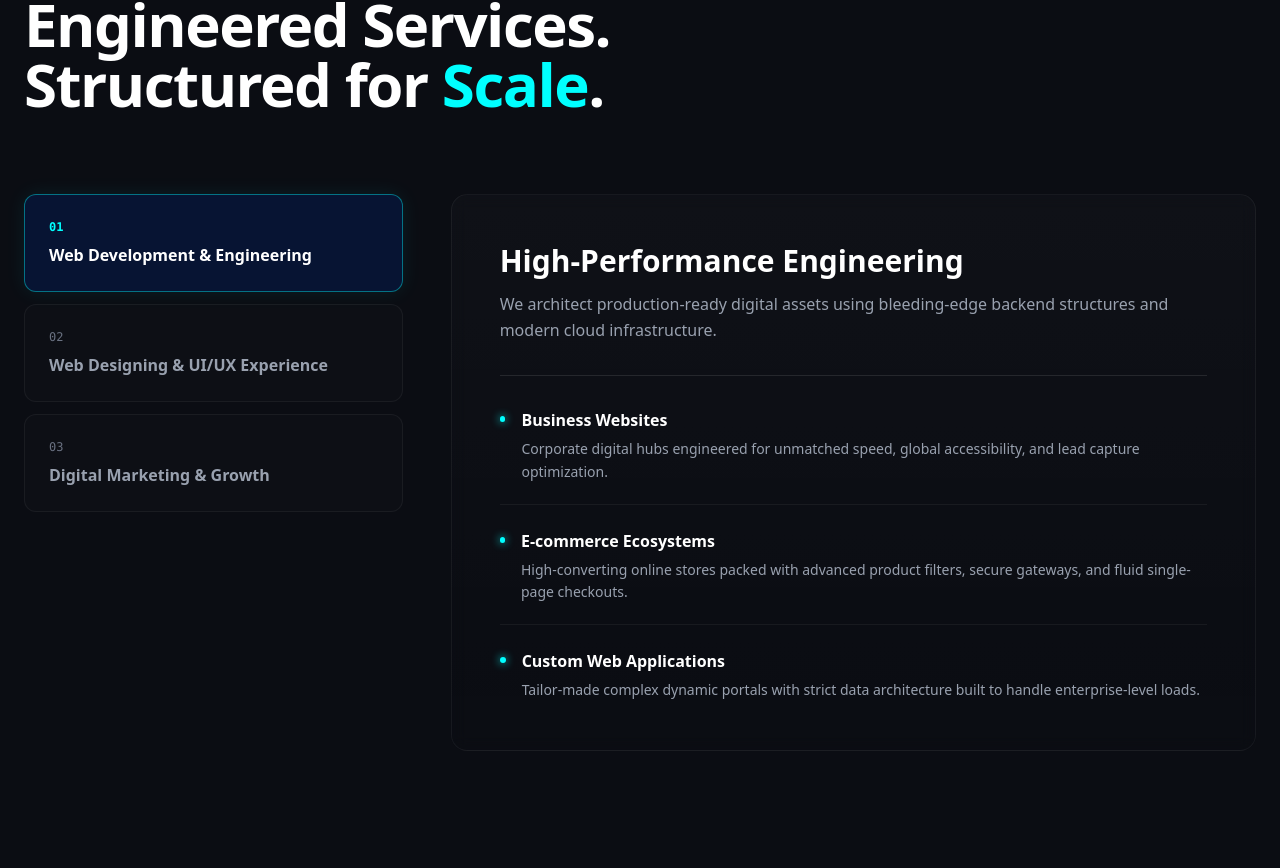
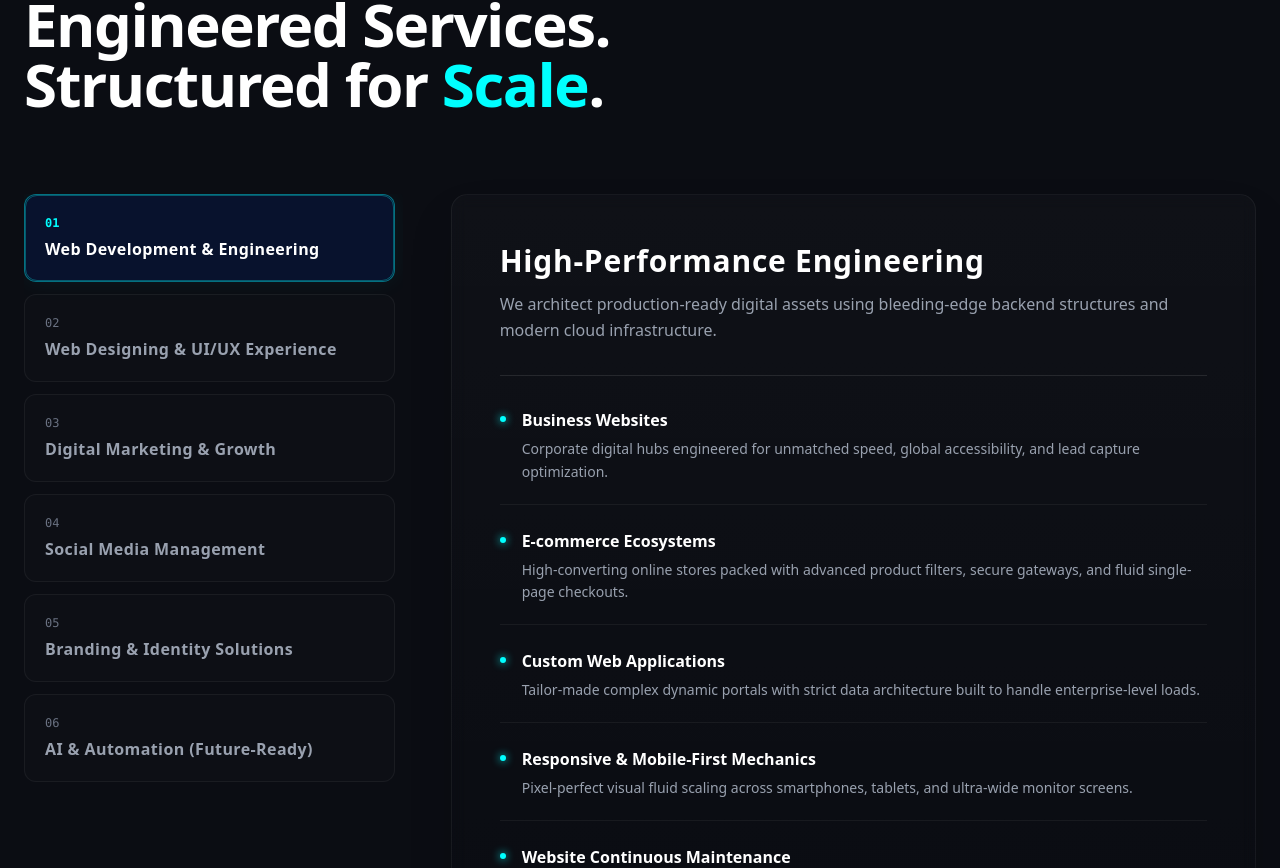
Before and after one commit to manikdhiman/IT-COMPANY, a Next.js app in the folder client/: page / in a window 1280 px wide. Shown: the part 1752-2620 px from the top of the page. Built offline with nearby package versions, Linux system fonts and the light colour scheme.

Commit message:
UI Completeness: Restored all 6 corporate operational service blocks inside the master navigation tree

```diff
--- a/client/app/components/Services.tsx
+++ b/client/app/components/Services.tsx
@@ -12,7 +12,9 @@ const finalServicesStructure = [
     subServices: [
       { name: "Business Websites", details: "Corporate digital hubs engineered for unmatched speed, global accessibility, and lead capture optimization." },
       { name: "E-commerce Ecosystems", details: "High-converting online stores packed with advanced product filters, secure gateways, and fluid single-page checkouts." },
-      { name: "Custom Web Applications", details: "Tailor-made complex dynamic portals with strict data architecture built to handle enterprise-level loads." }
+      { name: "Custom Web Applications", details: "Tailor-made complex dynamic portals with strict data architecture built to handle enterprise-level loads." },
+      { name: "Responsive & Mobile-First Mechanics", details: "Pixel-perfect visual fluid scaling across smartphones, tablets, and ultra-wide monitor screens." },
+      { name: "Website Continuous Maintenance", details: "Around-the-clock live site monitoring, security patch deployment, server health checks, and database backups." }
     ]
   },
   {
@@ -22,7 +24,9 @@ const finalServicesStructure = [
     description: "We map intuitive design blueprints, reducing digital friction while maintaining premium brand aesthetics.",
     subServices: [
       { name: "Modern Website Design", details: "Immersive, clean, and futuristic interface assets designed to instantly grab audience attention." },
-      { name: "High-Converting Landing Pages", details: "Highly strategic single-page visual layouts structured specifically for aggressive conversion optimization." }
+      { name: "High-Converting Landing Pages", details: "Highly strategic single-page visual layouts structured specifically for aggressive conversion optimization." },
+      { name: "Interactive Wireframes & UI/UX", details: "Deep structural information blueprints and mockups mapped out prior to actual production coding." },
+      { name: "User Experience Optimization", details: "Analyzing live heatmaps and user journeys to eliminate usability bottlenecks and friction points." }
     ]
   },
   {
@@ -32,7 +36,44 @@ const finalServicesStructure = [
     description: "We configure multi-channel advertising engines that feed your sales pipelines with highly qualified revenue leads.",
     subServices: [
       { name: "Search Engine Optimization (SEO)", details: "Rigid schema implementation, deep keyword profiling, and speed audits to dominate organic Google rankings." },
-      { name: "Google Ads / PPC Campaigns", details: "Precision-targeted paid search and display networks optimized for hyper-focused conversion-per-click metrics." }
+      { name: "Google Ads / PPC Campaigns", details: "Precision-targeted paid search and display networks optimized for hyper-focused conversion-per-click metrics." },
+      { name: "Social Media Optimization", details: "Data-driven organic reach frameworks across active platforms to establish authoritative market presence." },
+      { name: "Content Strategy & Copywriting", details: "Crafting compelling text assets and technical write-ups that transform casual readers into brand clients." },
+      { name: "High-Yield Lead Generation Funnels", details: "Building structural value pipelines designed to systemically capture B2B or B2C customer information." }
+    ]
+  },
+  {
+    id: "smm",
+    category: "04 / Social Media Management",
+    title: "Brand Authority Management",
+    description: "We handle your active corporate digital handles to foster organic audience growth and aesthetic consistency.",
+    subServices: [
+      { name: "Cross-Platform Handle Management", details: "End-to-end publishing calendar operations on Instagram, LinkedIn, and Facebook ecosystems." },
+      { name: "Strategic Content Creation", details: "Trend-driven concept scripting, research hooks, and interactive content planning matching your niche tone." },
+      { name: "Premium Post & Media Designing", details: "Stunning technical carousels, infographics, and visual elements customized to your unique color scheme." },
+      { name: "Organic Brand Growth Blueprints", details: "Community interaction schemas, authority hashtag modeling, and algorithmic engagement monitoring." }
+    ]
+  },
+  {
+    id: "branding",
+    category: "05 / Branding & Identity Solutions",
+    title: "Iconic Brand Architecture",
+    description: "We design raw foundational creative guidelines that establish visual trust and unforgettable market recall.",
+    subServices: [
+      { name: "Premium Logo Architecture", details: "Timeless, minimal, and scalable vector emblem symbols representing the core values of your company." },
+      { name: "Complete Unified Corporate Identity", details: "Comprehensive system color boards, typography styling rulebooks, and communication tone guidelines." },
+      { name: "Marketing Creative Assets", details: "High-end brochures, corporate slide layouts, banners, and offline print collateral templates." }
+    ]
+  },
+  {
+    id: "ai-solutions",
+    category: "06 / AI & Automation (Future-Ready)",
+    title: "Intelligent Systems Automation",
+    description: "Future-proof engineering modules that deploy specialized workflow automated agents to eliminate standard operational costs.",
+    subServices: [
+      { name: "Intelligent Natural Language Chatbots", details: "Smart contextual data conversational modules for interactive client support and instant live intake routing." },
+      { name: "Business Workflow Automation", details: "Eliminating manual data duplication through autonomous backend scripts and direct webhook structures." },
+      { name: "AI-Driven Analytical Engines", details: "Machine learning analytical modules used to parse historical client data to uncover operational scale points." }
     ]
   }
 ];
@@ -41,8 +82,9 @@ export default function Services() {
   const [activeCategory, setActiveCategory] = useState(finalServicesStructure[0].id);
 
   return (
-    <section id="services" className="py-32 bg-[#0B0D13] relative text-white">
-      <div className="max-w-7xl mx-auto px-6">
+    <section id="services" className="py-32 bg-[#0B0D13] relative text-white overflow-hidden">
+      <div className="max-w-7xl mx-auto px-6 relative z-10">
+
         <div className="mb-20">
           <span className="text-xs font-bold tracking-widest text-[#00FFFF] uppercase bg-[#00FFFF]/10 px-4 py-2 rounded-full border border-[#00FFFF]/20">
             Operational Blueprint
@@ -54,23 +96,31 @@ export default function Services() {
 
         <div className="grid grid-cols-1 lg:grid-cols-12 gap-12 items-start">
 
-          <div className="lg:col-span-4 flex flex-col gap-3">
+          {/* LEFT SIDE NAVIGATION (Now scrolls or flows beautifully with all 6 items) */}
+          <div className="lg:col-span-4 flex flex-col gap-3 max-h-[600px] overflow-y-auto pr-2 custom-scrollbar">
             {finalServicesStructure.map((service) => {
               const isSelected = activeCategory === service.id;
               return (
                 <button
                   key={service.id}
                   onClick={() => setActiveCategory(service.id)}
-                  className={`w-full text-left p-6 rounded-xl border transition-all duration-300 relative cursor-pointer ${
+                  className={`w-full text-left p-5 rounded-xl border transition-all duration-300 relative cursor-pointer outline-none ${
                     isSelected
-                      ? 'border-[#00FFFF]/40 bg-[#01257D]/30 shadow-[0_0_20px_rgba(0,255,255,0.08)]'
+                      ? 'border-[#00FFFF]/40 bg-[#01257D]/25 shadow-[0_0_25px_rgba(0,255,255,0.06)]'
                       : 'border-white/5 bg-white/[0.01] hover:border-white/10 hover:bg-white/[0.02]'
                   }`}
                 >
-                  <span className={`text-xs block font-mono mb-2 ${isSelected ? 'text-[#00FFFF] font-bold' : 'text-gray-500'}`}>
+                  {isSelected && (
+                    <motion.div
+                      layoutId="activeTabGlow"
+                      className="absolute inset-0 rounded-xl border border-[#00FFFF]/30 pointer-events-none"
+                      transition={{ type: "spring", stiffness: 300, damping: 30 }}
+                    />
+                  )}
+                  <span className={`text-xs block font-mono mb-1.5 ${isSelected ? 'text-[#00FFFF] font-bold' : 'text-gray-500'}`}>
                     {service.category.split(' / ')[0]}
                   </span>
-                  <span className={`text-base font-bold ${isSelected ? 'text-white' : 'text-gray-400'}`}>
+                  <span className={`text-sm md:text-base font-bold tracking-wide ${isSelected ? 'text-white' : 'text-gray-400'}`}>
                     {service.category.split(' / ')[1]}
                   </span>
                 </button>
@@ -78,20 +128,22 @@ export default function Services() {
             })}
           </div>
 
-          <div className="lg:col-span-8 p-8 md:p-12 rounded-2xl border border-white/5 bg-gradient-to-b from-white/[0.02] to-transparent backdrop-blur-sm min-h-[480px]">
+          {/* RIGHT SIDE DETAILS CONTAINER */}
+          <div className="lg:col-span-8 p-8 md:p-12 rounded-2xl border border-white/5 bg-gradient-to-b from-white/[0.02] to-transparent backdrop-blur-sm min-h-[550px] shadow-2xl">
             <AnimatePresence mode="wait">
               {finalServicesStructure.map((service) => {
                 if (service.id !== activeCategory) return null;
                 return (
                   <motion.div
                     key={service.id}
-                    initial={{ opacity: 0, y: 10 }}
+                    initial={{ opacity: 0, y: 12 }}
                     animate={{ opacity: 1, y: 0 }}
-                    exit={{ opacity: 0, y: -10 }}
+                    exit={{ opacity: 0, y: -12 }}
+                    transition={{ duration: 0.2 }}
                     className="space-y-8"
                   >
                     <div>
-                      <h3 className="text-2xl md:text-3xl font-black text-white mb-3">
+                      <h3 className="text-2xl md:text-3xl font-black text-white tracking-wide mb-3">
                         {service.title}
                       </h3>
                       <p className="text-sm md:text-base text-gray-400 font-light leading-relaxed">
@@ -102,9 +154,9 @@ export default function Services() {
                     <div className="border-t border-white/10 pt-8 space-y-6">
                       {service.subServices.map((sub, idx) => (
                         <div key={idx} className="group flex gap-4 items-start border-b border-white/5 pb-5 last:border-0 last:pb-0">
-                          <div className="w-1.5 h-1.5 rounded-full bg-[#00FFFF] mt-2 shadow-[0_0_8px_#00FFFF]" />
+                          <div className="w-1.5 h-1.5 rounded-full bg-[#00FFFF] mt-2 shadow-[0_0_8px_#00FFFF] shrink-0" />
                           <div>
-                            <h4 className="text-md font-bold text-white group-hover:text-[#00FFFF] transition-colors">
+                            <h4 className="text-md font-bold text-white group-hover:text-[#00FFFF] transition-colors duration-200">
                               {sub.name}
                             </h4>
                             <p className="text-xs md:text-sm text-gray-400 font-light mt-1.5 leading-relaxed">
```
